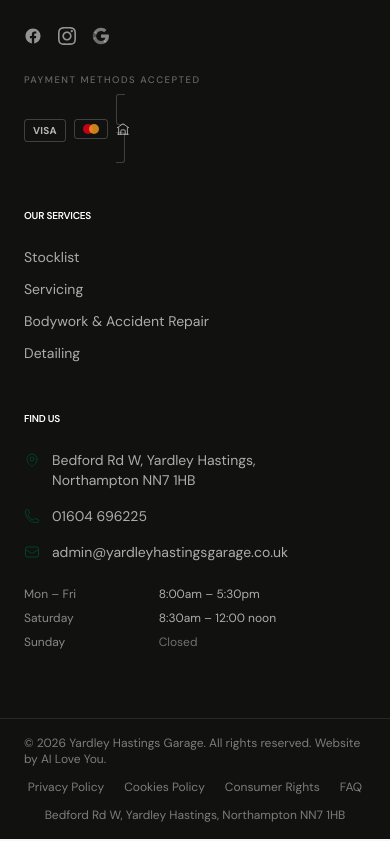
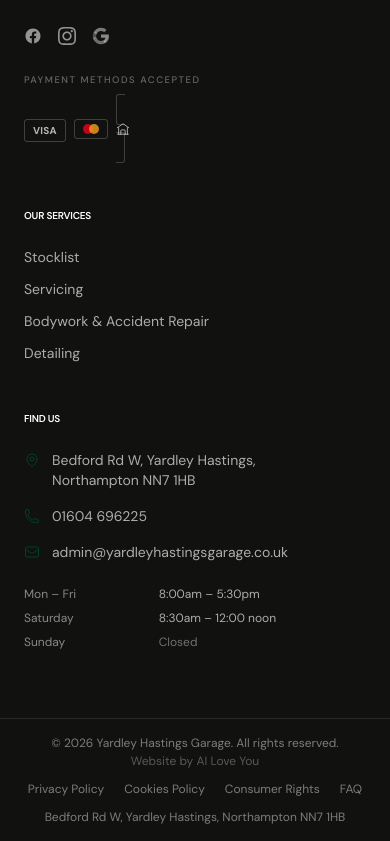
Before and after one commit to ailoveyouuk/yhg, a Next.js app: page / in a window 390 px wide. Shown: the part 4847-5688 px from the top of the page. Built offline with nearby package versions, Linux system fonts and the light colour scheme.

Commit message:
Improve footer layout on mobile

```diff
--- a/components/Footer.tsx
+++ b/components/Footer.tsx
@@ -146,7 +146,10 @@ export default function Footer() {
 
       <div className="border-t border-white/10">
         <div className="max-w-7xl mx-auto px-6 py-4 flex flex-col lg:flex-row items-center justify-between text-xs text-white/45 gap-3">
-          <span>© {new Date().getFullYear()} {BUSINESS_NAME}. All rights reserved. Website by AI Love You.</span>
+          <div className="flex flex-col items-center lg:items-start text-center lg:text-left gap-0.5">
+            <span>© {new Date().getFullYear()} {BUSINESS_NAME}. All rights reserved.</span>
+            <span className="text-white/30">Website by AI Love You</span>
+          </div>
           <nav className="flex flex-wrap items-center justify-center gap-x-5 gap-y-1.5">
             {LEGAL_LINKS.map(([label, href]) => (
               <Link key={href} href={href} className="hover:text-white/80 transition-colors">{label}</Link>
```
